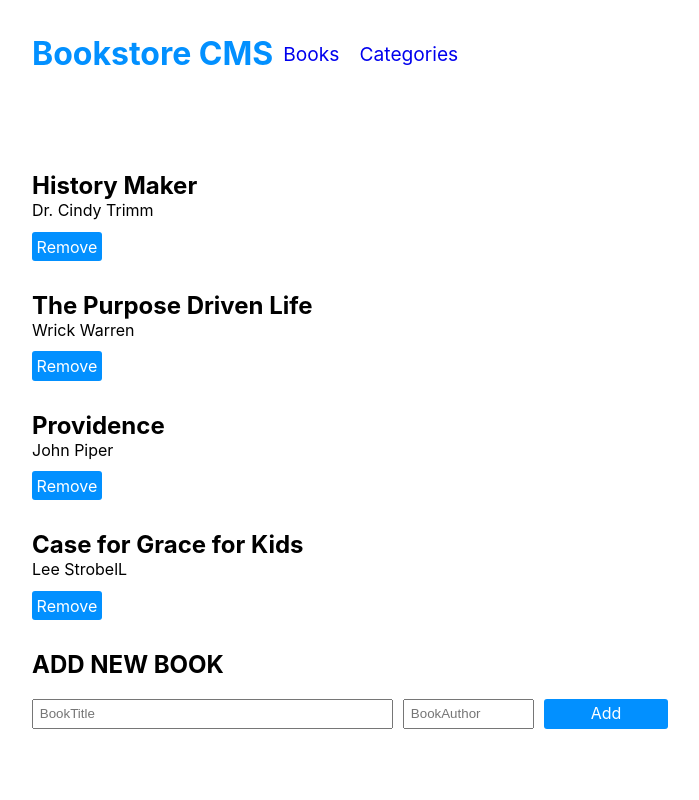
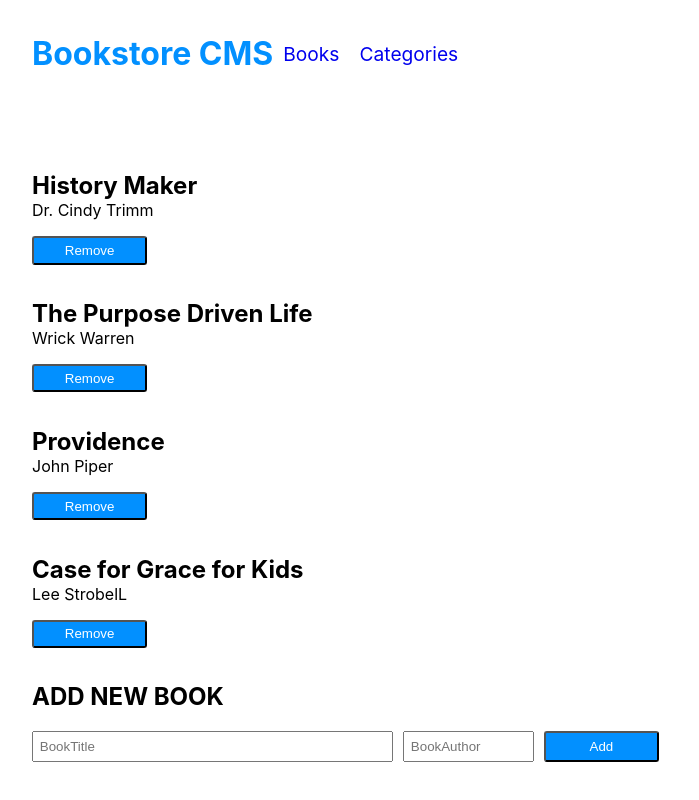
Before and after one commit to MargaretTechworld/bookstore, a React (Create React App) app: page / in a window 1280 px wide. Shown: the whole page, without its empty margins (32-731 px from the left). Built offline with nearby package versions, Linux system fonts and the light colour scheme.

Commit message:
add redux configuration

```diff
--- a/package.json
+++ b/package.json
@@ -3,12 +3,14 @@
   "version": "0.1.0",
   "private": true,
   "dependencies": {
+    "@reduxjs/toolkit": "^1.9.5",
     "@testing-library/jest-dom": "^5.17.0",
     "@testing-library/react": "^13.4.0",
     "@testing-library/user-event": "^13.5.0",
     "prop-types": "^15.8.1",
     "react": "^18.2.0",
     "react-dom": "^18.2.0",
+    "react-redux": "^8.1.2",
     "react-router-dom": "^6.15.0",
     "react-scripts": "5.0.1",
     "web-vitals": "^2.1.4"
--- a/src/components/Button.js
+++ b/src/components/Button.js
@@ -10,9 +10,9 @@
     borderRadius: '3px',
   };
   return (
-    <buttion style={buttonStyle} type={type}>
+    <button style={buttonStyle} type={type}>
       {value}
-    </buttion>
+    </button>
   );
 }
 Button.propTypes = {
```
Also changed, not shown: 1 other file (tests, documents, lock files or other folders).
